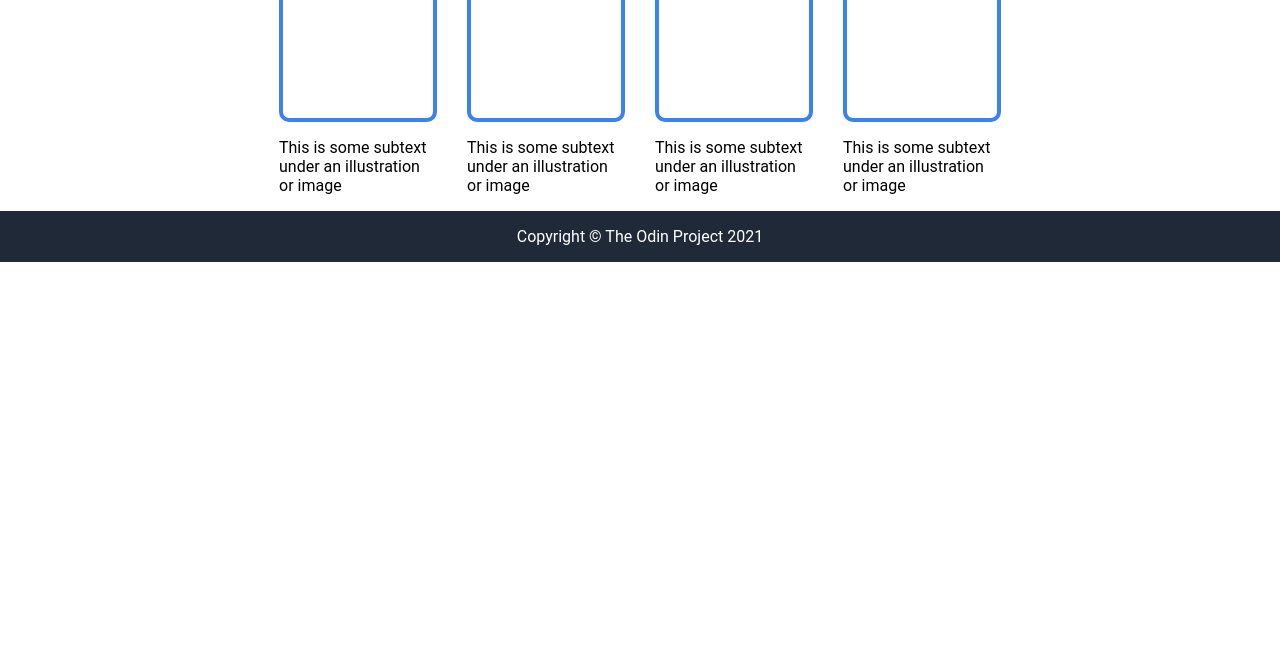
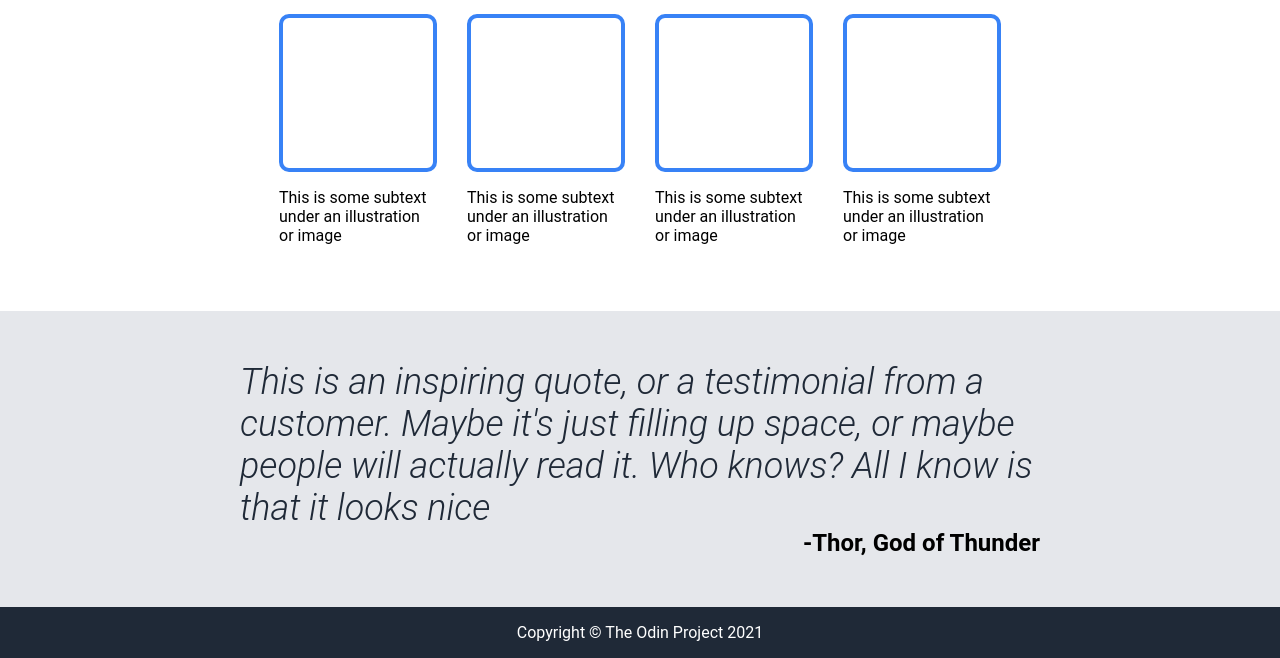
Before and after one commit to danielbraaten96-tech/landing-page, a plain HTML site: page index.html in a window 1280 px wide. Shown: the part 560-1218 px from the top of the page. Before the commit the page ends 822 px from the top, so only its background shows below. Drawn offline with Linux system fonts and the light colour scheme.

Commit message:
add third section

```diff
--- a/index.html
+++ b/index.html
@@ -48,6 +48,15 @@
             </div>
         </div>
         <div class="third">
+            <div class="quote">
+                <blockquote>
+                    <p>This is an inspiring quote, or a testimonial from a customer.
+                        Maybe it's just filling up space, or maybe people will actually read it. Who knows?
+                        All I know is that it looks nice
+                    </p>
+                </blockquote>
+                <p class="cite">-Thor, God of Thunder</p>
+            </div>
         </div>
         <div class="fourth">
         </div>
--- a/style.css
+++ b/style.css
@@ -80,6 +80,7 @@ button {
     display: flex;
     flex-direction: column;
     align-items: center;
+    padding: 50px;
 }
 
 .wrapping {
@@ -104,6 +105,41 @@ button {
     width: 150px;
 }
 
+.third {
+    background-color: #E5E7EB;
+    display: flex;
+    flex-direction: column;
+    align-items: center;
+    padding: 50px;
+}
+
+.quote {
+    display: flex;
+    flex-direction: column;
+    justify-content: flex-start;
+}
+
+blockquote {
+    font-size: 36px;
+    font-style: italic;
+    color: #1F2937;
+    font-weight: 300;
+    max-width: 800px;
+    padding: 0;
+    margin: 0;
+}
+
+.quote p {
+    padding: 0;
+    margin: 0;
+}
+
+.cite {
+    font-size: 24px;
+    font-weight: 700;
+    align-self: flex-end;
+}
+
 .footer div {
     align-items: center;
     justify-content: center;
```
